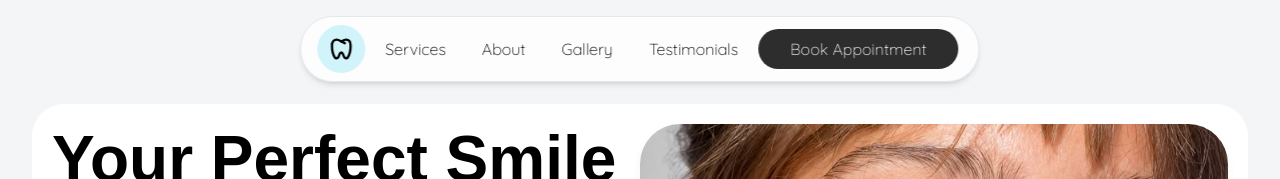
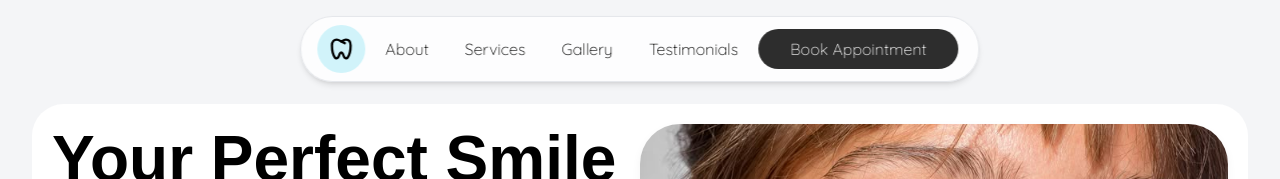
Before and after one commit to ZeroZoroZippy/dental_website, a React (Vite) app: page / in a window 1280 px wide. Shown: the top 179 px of the page. Built offline with nearby package versions, Linux system fonts and the light colour scheme; a web font is replaced by a local one.

Commit message:
Navlink position fix

```diff
--- a/src/components/Navbar.jsx
+++ b/src/components/Navbar.jsx
@@ -23,8 +23,8 @@ const Navbar = () => {
   // We've removed the scroll detection effect to keep the navbar intact
 
   const navItems = [
+    { label: 'About', href: '#about' },
     { label: 'Services', href: '#services' },
-    { label: 'About', href: '#about' },
     { label: 'Gallery', href: '#gallery' },
     { label: 'Testimonials', href: '#testimonials' },
   ];
```
